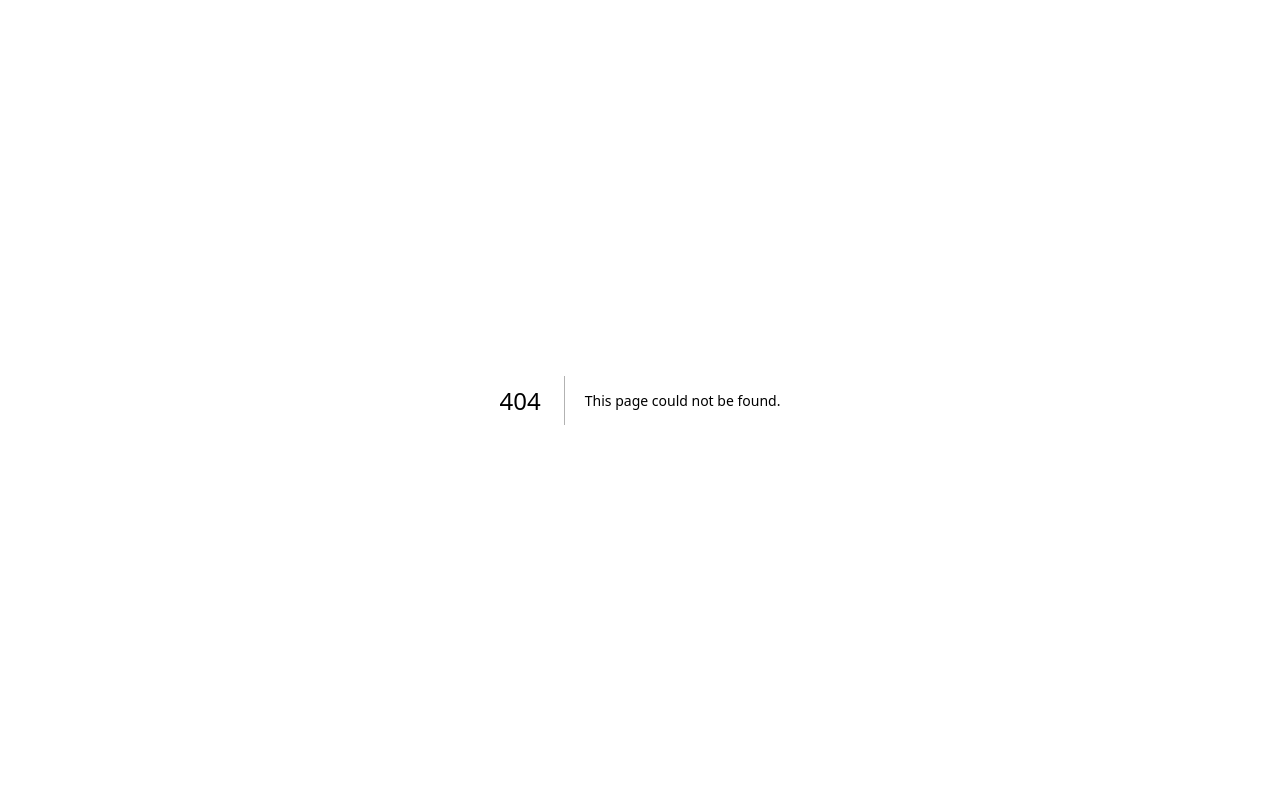
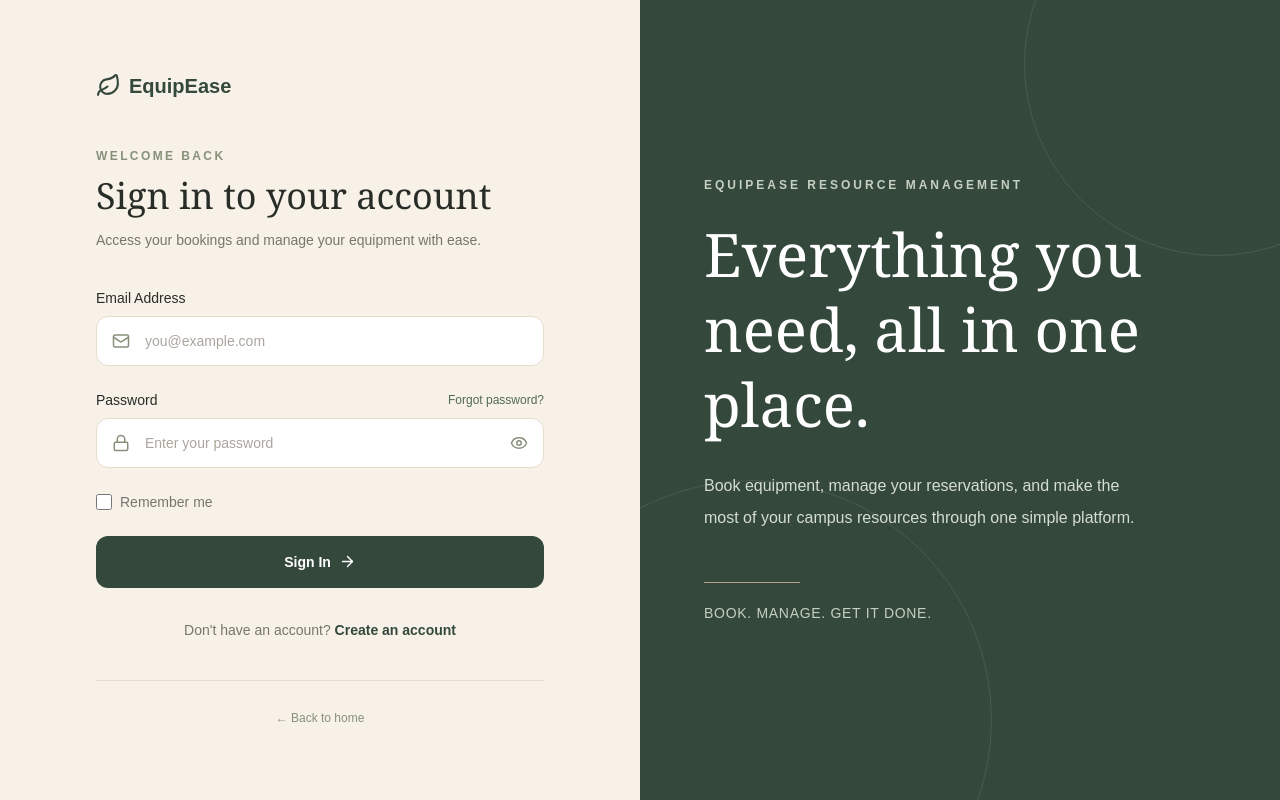
Before and after one commit to TajaparaDhruva/UpkaranHub, a Next.js app in the folder frontend/: page /login in a window 1280 px wide. Before the commit this address had no page. Built offline with nearby package versions, Linux system fonts and the light colour scheme.

Commit message:
add login page UI and validation

```diff
--- /dev/null
+++ b/frontend/src/app/components/auth/LoginForm.tsx
@@ -0,0 +1,206 @@
+
+"use client";
+
+import { useState } from "react";
+import Link from "next/link";
+import { useForm } from "react-hook-form";
+import { zodResolver } from "@hookform/resolvers/zod";
+import { z } from "zod";
+import {
+  Eye,
+  EyeOff,
+  ArrowRight,
+  Leaf,
+  Mail,
+  Lock,
+} from "lucide-react";
+
+const loginSchema = z.object({
+  email: z
+    .string()
+    .min(1, "Email is required")
+    .email("Please enter a valid email address"),
+
+  password: z
+    .string()
+    .min(8, "Password must contain at least 8 characters"),
+});
+
+type LoginFormData = z.infer<typeof loginSchema>;
+
+export default function LoginForm() {
+  const [showPassword, setShowPassword] = useState(false);
+
+  const {
+    register,
+    handleSubmit,
+    formState: { errors, isSubmitting },
+  } = useForm<LoginFormData>({
+    resolver: zodResolver(loginSchema),
+    defaultValues: {
+      email: "",
+      password: "",
+    },
+  });
+
+  const onSubmit = async (data: LoginFormData) => {
+    console.log("Login form data:", data);
+
+    // Backend authentication will be connected later.
+  };
+
+  return (
+    <div className="w-full max-w-md">
+      {/* Brand */}
+      <Link
+        href="/"
+        className="mb-12 inline-flex items-center gap-2 text-[#34483C]"
+      >
+        <Leaf size={25} />
+        <span className="text-xl font-semibold">EquipEase</span>
+      </Link>
+
+      {/* Heading */}
+      <div className="mb-9">
+        <p className="mb-3 text-xs font-semibold uppercase tracking-[0.2em] text-[#87917A]">
+          Welcome Back
+        </p>
+
+        <h1 className="font-serif text-4xl font-medium text-[#292D28]">
+          Sign in to your account
+        </h1>
+
+        <p className="mt-3 text-sm leading-6 text-[#77766E]">
+          Access your bookings and manage your equipment with ease.
+        </p>
+      </div>
+
+      {/* Form */}
+      <form onSubmit={handleSubmit(onSubmit)} className="space-y-6">
+        {/* Email */}
+        <div>
+          <label
+            htmlFor="email"
+            className="mb-2 block text-sm font-medium text-[#292D28]"
+          >
+            Email Address
+          </label>
+
+          <div className="relative">
+            <Mail
+              size={18}
+              className="absolute left-4 top-1/2 -translate-y-1/2 text-[#87917A]"
+            />
+
+            <input
+              id="email"
+              type="email"
+              placeholder="you@example.com"
+              {...register("email")}
+              className="w-full rounded-xl border border-[#E5DDCE] bg-white py-3.5 pl-12 pr-4 text-sm text-[#292D28] outline-none transition placeholder:text-[#AAA69D] focus:border-[#34483C]"
+            />
+          </div>
+
+          {errors.email && (
+            <p className="mt-2 text-xs text-red-600">
+              {errors.email.message}
+            </p>
+          )}
+        </div>
+
+        {/* Password */}
+        <div>
+          <div className="mb-2 flex items-center justify-between">
+            <label
+              htmlFor="password"
+              className="text-sm font-medium text-[#292D28]"
+            >
+              Password
+            </label>
+
+            <Link
+              href="/forgot-password"
+              className="text-xs font-medium text-[#526B57] hover:underline"
+            >
+              Forgot password?
+            </Link>
+          </div>
+
+          <div className="relative">
+            <Lock
+              size={18}
+              className="absolute left-4 top-1/2 -translate-y-1/2 text-[#87917A]"
+            />
+
+            <input
+              id="password"
+              type={showPassword ? "text" : "password"}
+              placeholder="Enter your password"
+              {...register("password")}
+              className="w-full rounded-xl border border-[#E5DDCE] bg-white py-3.5 pl-12 pr-12 text-sm text-[#292D28] outline-none transition placeholder:text-[#AAA69D] focus:border-[#34483C]"
+            />
+
+            <button
+              type="button"
+              onClick={() => setShowPassword(!showPassword)}
+              className="absolute right-4 top-1/2 -translate-y-1/2 text-[#87917A] hover:text-[#34483C]"
+              aria-label={showPassword ? "Hide password" : "Show password"}
+            >
+              {showPassword ? (
+                <EyeOff size={18} />
+              ) : (
+                <Eye size={18} />
+              )}
+            </button>
+          </div>
+
+          {errors.password && (
+            <p className="mt-2 text-xs text-red-600">
+              {errors.password.message}
+            </p>
+          )}
+        </div>
+
+        {/* Remember me */}
+        <label className="flex cursor-pointer items-center gap-2 text-sm text-[#77766E]">
+          <input
+            type="checkbox"
+            className="h-4 w-4 accent-[#34483C]"
+          />
+          Remember me
+        </label>
+
+        {/* Submit */}
+        <button
+          type="submit"
+          disabled={isSubmitting}
+          className="flex w-full items-center justify-center gap-2 rounded-xl bg-[#34483C] py-4 text-sm font-semibold text-white transition hover:bg-[#293B30] disabled:cursor-not-allowed disabled:opacity-70"
+        >
+          {isSubmitting ? "Signing in..." : "Sign In"}
+          <ArrowRight size={17} />
+        </button>
+      </form>
+
+      {/* Signup link */}
+      <p className="mt-8 text-center text-sm text-[#77766E]">
+        Don't have an account?{" "}
+        <Link
+          href="/signup"
+          className="font-semibold text-[#34483C] hover:underline"
+        >
+          Create an account
+        </Link>
+      </p>
+
+      {/* Back to home */}
+      <div className="mt-10 border-t border-[#E5DDCE] pt-6 text-center">
+        <Link
+          href="/"
+          className="text-xs font-medium text-[#87917A] hover:text-[#34483C]"
+        >
+          ← Back to home
+        </Link>
+      </div>
+    </div>
+  );
+}
--- /dev/null
+++ b/frontend/src/app/login/page.tsx
@@ -0,0 +1,40 @@
+import LoginForm from "../components/auth/LoginForm";
+
+export default function LoginPage() {
+  return (
+    <main className="grid min-h-screen grid-cols-1 bg-[#F7F1E7] lg:grid-cols-2">
+      {/* Left: Login form */}
+      <section className="flex items-center justify-center px-6 py-12 sm:px-12">
+        <LoginForm/>
+      </section>
+
+      {/* Right: Welcome panel */}
+      <section className="relative hidden items-center justify-center overflow-hidden bg-[#34483C] px-12 lg:flex">
+        <div className="relative z-10 max-w-lg">
+          <p className="mb-6 text-xs font-semibold uppercase tracking-[0.25em] text-[#C6D0C1]">
+            EquipEase Resource Management
+          </p>
+
+          <h2 className="font-serif text-5xl leading-tight text-white xl:text-6xl">
+            Everything you need, all in one place.
+          </h2>
+
+          <p className="mt-7 max-w-md text-base leading-8 text-[#D5DDD3]">
+            Book equipment, manage your reservations, and make
+            the most of your campus resources through one simple platform.
+          </p>
+
+          <div className="mt-12 h-px w-24 bg-[#B7A187]" />
+
+          <p className="mt-5 text-sm tracking-wider text-[#C6D0C1]">
+            BOOK. MANAGE. GET IT DONE.
+          </p>
+        </div>
+
+        {/* Decorative background circles */}
+        <div className="absolute -right-32 -top-32 h-96 w-96 rounded-full border border-white/10" />
+        <div className="absolute -bottom-40 -left-32 h-[30rem] w-[30rem] rounded-full border border-white/10" />
+      </section>
+    </main>
+  );
+}
```
